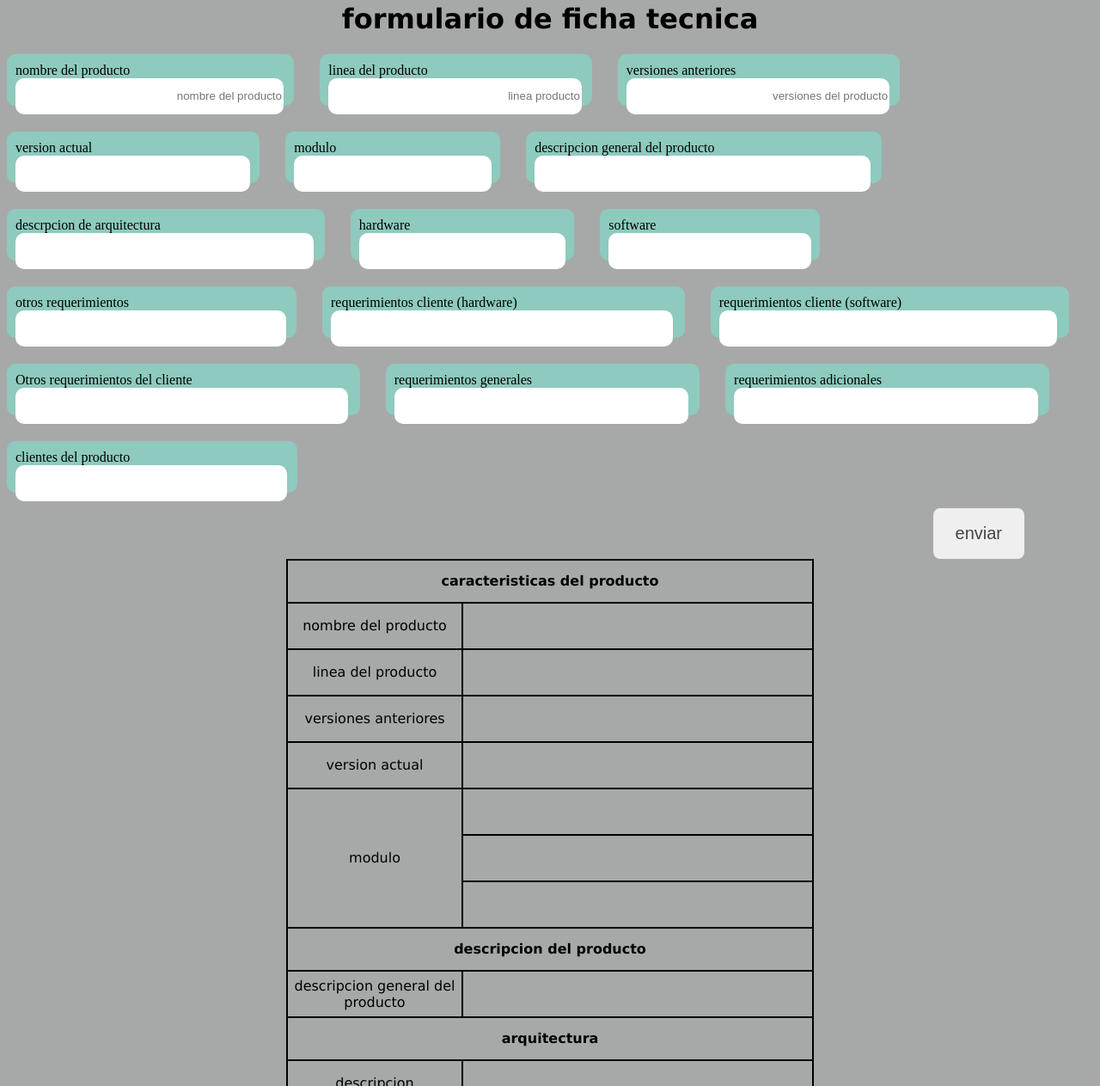
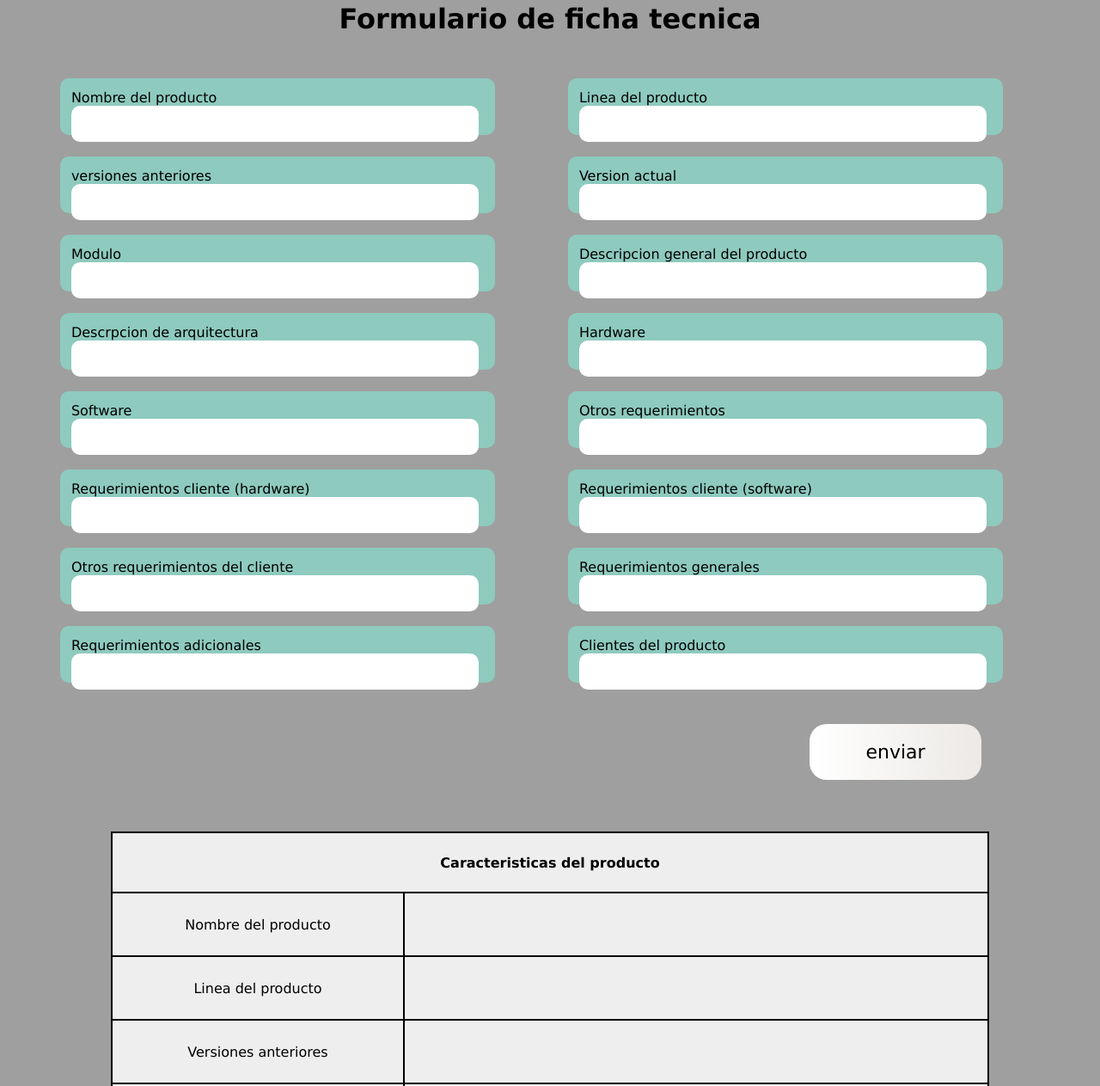
Before and after one commit to eramirez04/formato-ficha, a plain HTML site: page index.html in a window 1280 px wide. Shown: the part 18-1281 px from the top of the page at 86% size. Drawn offline with Linux system fonts and the light colour scheme.

Commit message:
nuevos arreglos

```diff
--- a/css/csstyle.css
+++ b/css/csstyle.css
@@ -3,55 +3,67 @@ text-align: center;
 font-family: Verdana, Geneva, Tahoma, sans-serif;
 }
 .container{
-    width: 100%;
+    width: 95%;
   display: flex;
   flex-wrap: wrap;
-  gap: 30px;
-
-
-    margin: 0;
+  gap: 25px;
+padding-left: 10px;
+justify-content: center;
+margin: 50px 0 0 0;
 }
 .box{
     height: 40px;
     background-color: rgb(142, 202, 190);
-    padding: 10px;
+    padding: 13px;
+    margin: 0 30px 0 ;
     border-radius: 10px;
+    font-family: Verdana, Geneva, Tahoma, sans-serif;
+    width: 30em;
 }
 td,tr{
-width: 200px;
-height: 50px;
+width: 21em;
+height: 70px;
 border: 2px solid black;
 text-align: center;
 font-family: Verdana, Geneva, Tahoma, sans-serif;
 }
 table{
     border-collapse: collapse;
+    background-color: #eee;
 }
 body{
-  background-color: rgb(167, 169, 169);
+  background-color: rgb(159, 159, 159);
 
 }
 .table-box{
     display: flex;
     justify-content: center;
+    padding: 30px 30px;
 }
 .button{
     display: flex;
     justify-content: end;
-    padding: 0 80px;
+    padding: 30px 100px;
 
 }
 button{
-   color: #444;
-   font-size: 20px;
-   padding: 1rem 1.5rem ;
-   border: 2px solid #eee;
-   border-radius: .5rem;
-   cursor: pointer;
-   transition: all 1s ease;
-   box-shadow: .5rem .5rem 1rem #ccc
-   -.5rem -.5rem 1rem #fff;
+    background: #ECE9E6;  /* fallback for old browsers */
+  background: -webkit-linear-gradient(to right, #FFFFFF, #ECE9E6);  /* Chrome 10-25, Safari 5.1-6 */
+  background: linear-gradient(to right, #FFFFFF, #ECE9E6); /* W3C, IE 10+/ Edge, Firefox 16+, Chrome 26+, Opera 12+, Safari 7+ */
+  margin: 0 30px;
+  padding: 10px;
+    border-radius: 20px;
+  height: 65px;
+    width: 200px;
+    place-items: center;
+font-family: 'Lucida Sans', 'Lucida Sans Regular', 'Lucida Grande', 'Lucida Sans Unicode', Geneva, Verdana, sans-serif;
+font-size: 22px;
+cursor: pointer;
+border: none;
 }
+button:hover{
+    transform: scale(1.2, 1.2);
+  }
 input{
    width: 98%;
    height: 40px;
--- a/index.html
+++ b/index.html
@@ -11,27 +11,26 @@
 </head>
 
 <body>
-    <h1>formulario de ficha tecnica</h1>
+    <h1>Formulario de ficha tecnica</h1>
     <div class="container">
 
-        <div class="box">nombre del producto<input type="text" id="name" placeholder="nombre del producto"></div>
-        <div class="box">linea del producto<input type="text" id="linea" placeholder="linea producto"></div>
-        <div class="box">versiones anteriores<input type="text" id="versiones" placeholder="versiones del producto">
+        <div class="box">Nombre del producto<input type="text" id="name"></div>
+        <div class="box">Linea del producto<input type="text" id="linea"></div>
+        <div class="box">versiones anteriores<input type="text" id="versiones"></div>
+        <div class="box">Version actual <td colspan="2"><input type="text" id="versionactual"></div>
+        <div class="box">Modulo<input type="text" id="modulo1"></td>
         </div>
-        <div class="box">version actual <td colspan="2"><input type="text" id="versionactual"></div>
-        <div class="box">modulo<input type="text" id="modulo1"></td>
-        </div>
-        <div class="box">descripcion general del producto <input type="text" id="descripcion"></div>
-        <div class="box">descrpcion de arquitectura<input type="text" id="arquitectura1"></div>
-        <div class="box">hardware<input type="text" id="requerimientoshd"></div>
-        <div class="box">software<input type="text" id="requerimientossw"></div>
-        <div class="box">otros requerimientos <input type="text" id="requerimientosOtros"></div>
-        <div class="box"> requerimientos cliente (hardware) <input type="text" id="requerimientosCliente"></div>
-        <div class="box">requerimientos cliente (software) <input type="text" id="requerimientosClientesw"></div>
+        <div class="box">Descripcion general del producto <input type="text" id="descripcion"></div>
+        <div class="box">Descrpcion de arquitectura<input type="text" id="arquitectura1"></div>
+        <div class="box">Hardware<input type="text" id="requerimientoshd"></div>
+        <div class="box">Software<input type="text" id="requerimientossw"></div>
+        <div class="box">Otros requerimientos <input type="text" id="requerimientosOtros"></div>
+        <div class="box">Requerimientos cliente (hardware) <input type="text" id="requerimientosCliente"></div>
+        <div class="box">Requerimientos cliente (software) <input type="text" id="requerimientosClientesw"></div>
         <div class="box">Otros requerimientos del cliente <input type="text" id="otrosRequerimientos"></div>
-        <div class="box">requerimientos generales <input type="text" id="generales"></div>
-        <div class="box">requerimientos adicionales <input type="text" id="adicionales"></div>
-        <div class="box">clientes del producto <input type="text" id="cliente"></div>
+        <div class="box">Requerimientos generales <input type="text" id="generales"></div>
+        <div class="box">Requerimientos adicionales <input type="text" id="adicionales"></div>
+        <div class="box">Clientes del producto <input type="text" id="cliente"></div>
     </div>
     </div><br>
     <div class="button"><button onclick="comprobar()">enviar </button></div>
@@ -41,45 +40,45 @@
     <div class="table-box">
         <table>
             <tr>
-                <th colspan="3">caracteristicas del producto</th>
+                <th colspan="3">Caracteristicas del producto</th>
             </tr>
             <tr>
-                <td>nombre del producto</td>
+                <td>Nombre del producto</td>
                 <td colspan="2" id="respuesta"></td>
 
             </tr>
             <tr>
-                <td>linea del producto</td>
+                <td>Linea del producto</td>
                 <td colspan="2" id="linea-res"></td>
             </tr>
             <tr>
-                <td>versiones anteriores</td>
+                <td>Versiones anteriores</td>
                 <td colspan="2" id="respuesta-versiones"></td>
             </tr>
             <tr>
-                <td>version actual</td>
+                <td>Version actual</td>
                 <td colspan="2" id="respuestactual"></td>
             </tr>
             <tr>
-                <td rowspan="3">modulo</td>
-                <td colspan="3" id="rtamodulo1"></td>
+                <td rowspan="3">Modulo</td>
+                <td colspan="3" rowspan="3" id="rtamodulo1"></td>
             </tr>
             <tr>
-                <td colspan="2" id="rtamodulo2"></td>
+
 
             </tr>
             <tr>
-                <td colspan="2" id="rtamodulo3"></td>
+
             </tr>
             <tr>
-                <th colspan="3">descripcion del producto</th>
+                <th colspan="3">Descripcion del producto</th>
             </tr>
             <tr>
-                <td>descripcion general del producto</td>
+                <td>Descripcion general del producto</td>
                 <td colspan="2" id="rtadescripcion"> </td>
             </tr>
             <tr>
-                <th colspan="3">arquitectura</th>
+                <th colspan="3">Arquitectura</th>
             </tr>
             <tr>
                 <td>descripcion</td>
@@ -87,60 +86,52 @@
             </tr>
             <tr>
                 <th colspan="3">
-                    requerimientos del producto
+                    Requerimientos del producto
                 </th>
             </tr>
             <tr>
-                <th rowspan="5">requerimientos del sistema (servidor) </th>
-                <td>hardware</td>
+                <th rowspan="5">Requerimientos del sistema (Servidor) </th>
+                <td>Hardware</td>
                 <td id="rtarequerimientoshd"></td>
             </tr>
             <tr>
-                <td>software</td>
+                <td>Software</td>
                 <td id="rtarequerimientossw"></td>
             </tr>
             <tr>
-                <td rowspan="3">otros</td>
-                <td id="rtaotros1"></td>
+                <td rowspan="3">Otros</td>
+                <td id="rtaotros1" rowspan="3"></td>
             </tr>
+            <tr></tr>
+            <tr></tr>
             <tr>
-                <td id="rtaotros2"></td>
-            </tr>
-            <tr>
-                <td id="rtaotros3"></td>
-            </tr>
-            <tr>
-                <th rowspan="5">requerimientos del sistema (cliente)</th>
-                <td>hardware</td>
+                <th rowspan="5">Requerimientos del sistema (cliente)</th>
+                <td>Hardware</td>
                 <td id="rtasistemahd"></td>
             </tr>
             <tr>
-                <td>software</td>
+                <td>Software</td>
                 <td id="rtasistemasw"></td>
             </tr>
             <tr>
-                <td rowspan="3">otros</td>
-                <td id="rtasistema1"></td>
+                <td rowspan="3">Otros</td>
+                <td id="rtasistema1" rowspan="3"></td>
+            </tr>
+            <tr></tr>
+            <tr></tr>
+            <tr>
+                <th colspan="3">Requerimientos</th>
             </tr>
             <tr>
-                <td id="rtasistema2"></td>
-            </tr>
-            <tr>
-                <td id="rtasistema3"></td>
-            </tr>
-            <tr>
-                <th colspan="3">requerimientos</th>
-            </tr>
-            <tr>
-                <td>requerimientos generales</td>
+                <td>Requerimientos generales</td>
                 <td colspan="2" id="respuestaGenerales"></td>
             </tr>
             <tr>
-                <td>requerimientos adicionales</td>
+                <td>Requerimientos adicionales</td>
                 <td colspan="2" id="respuestaAdicionales"></td>
             </tr>
             <tr>
-                <td>clientes del producto</td>
+                <td>Clientes del producto</td>
                 <td colspan="2" id="clientes"></td>
             </tr>
 
```
